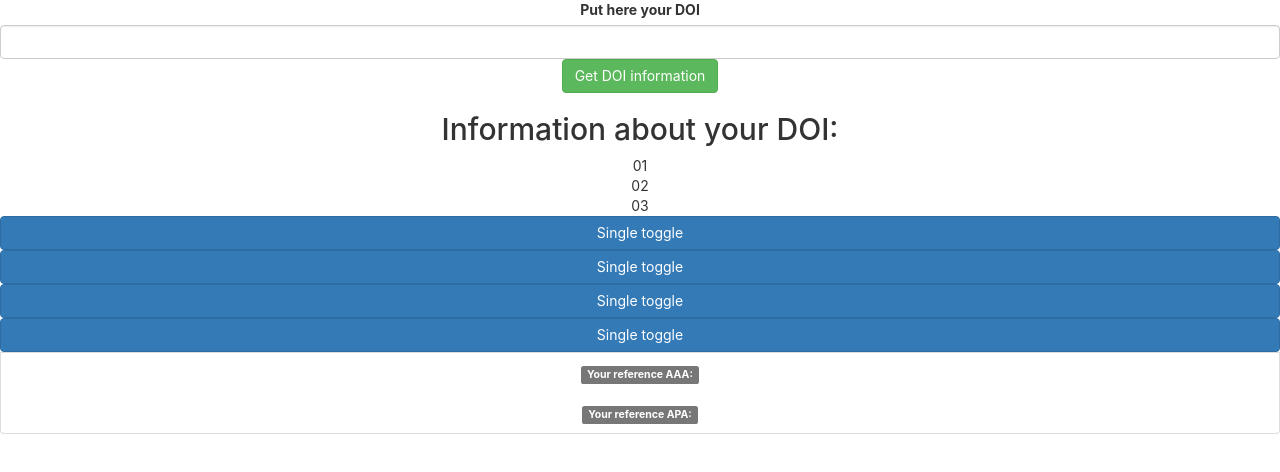
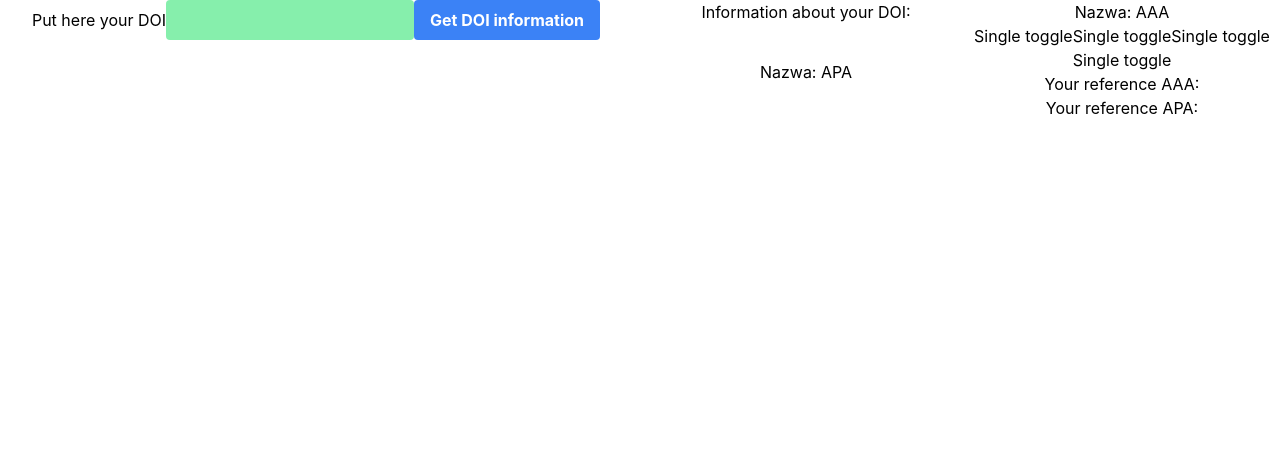
Before and after one commit to kubwosz/citatio, a React (Create React App) app in the folder citatio-frontend/: page / in a window 1280 px wide. Shown: the top 472 px of the page. Built offline with nearby package versions, Linux system fonts and the light colour scheme.

Commit message:
delete bootstrap, add tailwind and add working activity button changing and rendering

```diff
--- a/citatio-frontend/public/index.html
+++ b/citatio-frontend/public/index.html
@@ -24,10 +24,6 @@
       work correctly both with client-side routing and a non-root public URL.
       Learn how to configure a non-root public URL by running `npm run build`.
     -->
-    <link rel="stylesheet" href="https://stackpath.bootstrapcdn.com/bootstrap/4.5.2/css/bootstrap.min.css">
-    <link rel="stylesheet" href="https://maxcdn.bootstrapcdn.com/bootstrap/3.4.1/css/bootstrap.min.css">
-  <script src="https://ajax.googleapis.com/ajax/libs/jquery/3.7.1/jquery.min.js"></script>
-  <script src="https://maxcdn.bootstrapcdn.com/bootstrap/3.4.1/js/bootstrap.min.js"></script>
     <title>C I T A T I O</title>
   </head>
   <body>
@@ -46,6 +42,4 @@
   </body>
   <script src="https://code.jquery.com/jquery-3.3.1.slim.min.js"
     integrity="sha384-q8i/X+965DzO0rT7abK41JStQIAqVgRVzpbzo5smXKp4YfRvH+8abtTE1Pi6jizo" crossorigin="anonymous"></script>
-  <script src="https://stackpath.bootstrapcdn.com/bootstrap/4.3.1/js/bootstrap.min.js"
-    integrity="sha384-JjSmVgyd0p3pXB1rRibZUAYoIIy6OrQ6VrjIEaFf/nJGzIxFDsf4x0xIM+B07jRM" crossorigin="anonymous"></script>
 </html>
--- a/citatio-frontend/src/components/Home.jsx
+++ b/citatio-frontend/src/components/Home.jsx
@@ -8,7 +8,10 @@ const Home = (props) => {
   const [doiData, setDoiData] = useState('');
   const [doiDataFormat1, setDoiData1] = useState('');
   const [doiDataFormat2, setDoiData2] = useState('');
-  const [butonActivity, setButton] = useState('');
+  const [butonActivity, setActivityButtons] = useState([
+    {name: 'AAA', isActive: false},
+    {name: 'APA', isActive: false},
+  ]);
 
   const delegate = {
     setDoiData: function(doiObject) {
@@ -52,40 +55,50 @@ const Home = (props) => {
   delegatee(createdReference);
   }
 
+  function handleActivityToggle(index) {
+    const nextActivityButtons = butonActivity.map((btn, i) => {
+      if (i === index) {
+        btn.isActive = !btn.isActive;
+      }
+
+      return btn;
+    });
+    setActivityButtons(nextActivityButtons);
+  }
+
   return (
-    <div className="">
-    <div className="leftPanel flex-auto">
+    <div className="grid grid-cols-2 gap-4">
+    <div className="leftPanel">
       <label htmlFor="title">Put here your DOI</label>
       <input
         id="title"
+        className="bg-green-300 hover:bg-green-500 text-white py-2 rounded"
         type="text"
-        className="form-control"
         required
         value={doiValue}
         onChange={doiInputChangeHandler}
       ></input>
       <button
-        type="button"
         onClick={submitHandler}
-        className="btn btn-success"
+        className="bg-blue-500 hover:bg-blue-700 text-white font-bold py-2 px-4 rounded"
       >
         Get DOI information
       </button>
     </div>
-    <div className="rightPanel flex-auto">
+    <div className="rightPanel grid grid-cols-2 ">
       <h2>Information about your DOI:</h2>
+      {butonActivity.map((btn, idx) => (
+    <button
+    key={btn.name}
+    onClick={() => handleActivityToggle(idx)}
+    className={btn.isActive ? 'active' : ''}
+  >
+    Nazwa: {btn.name}
+  </button>
+  ))}
       <ul class="list-group">
-        <div class="flex">
-          <div class="flex-none w-14 h-14">01</div>
-          <div class="flex-initial w-64">02</div>
-          <div class="flex-initial w-32 ">03</div>
-        </div>
         <button
-          type="button"
           class="btn btn-primary btn-aaa"
-          data-toggle="button"
-          aria-pressed="false"
-          autocomplete="off"
         >
           Single toggle
         </button>
--- a/citatio-frontend/src/index.css
+++ b/citatio-frontend/src/index.css
@@ -1,3 +1,7 @@
+@tailwind base;
+@tailwind components;
+@tailwind utilities;
+
 body {
   margin: 0;
   font-family: -apple-system, BlinkMacSystemFont, 'Segoe UI', 'Roboto', 'Oxygen',
--- /dev/null
+++ b/citatio-frontend/tailwind.config.js
@@ -0,0 +1,10 @@
+/** @type {import('tailwindcss').Config} */
+module.exports = {
+  content: [
+    "./src/**/*.{js,jsx,ts,tsx}",
+  ],
+  theme: {
+    extend: {},
+  },
+  plugins: [],
+}
```
Also changed, not shown: citatio-frontend/package.json (+6 -1 lines), 1 other file (tests, documents, lock files or other folders).
